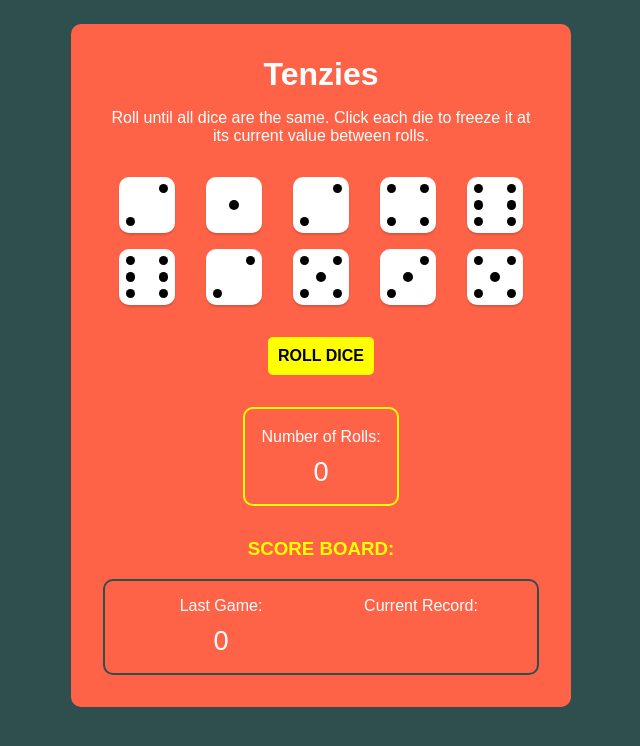
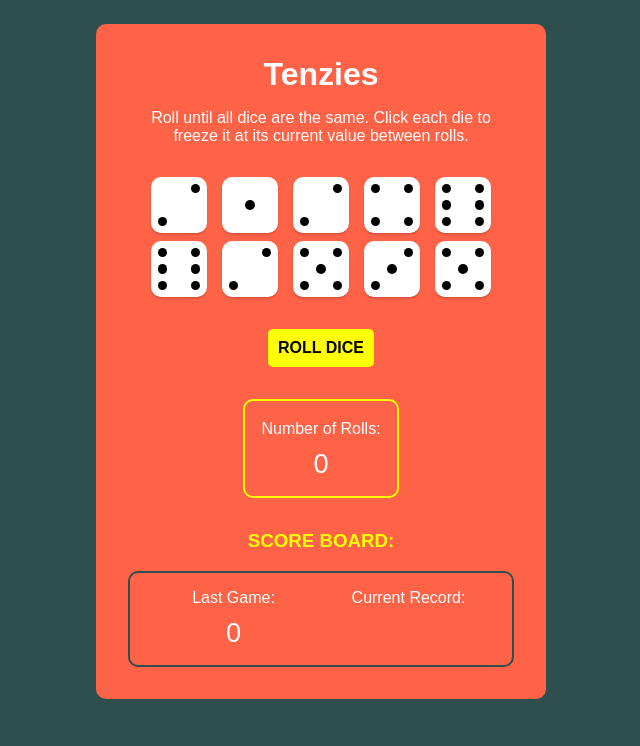
Before and after one commit to luisafalcao/tenzies-game, a React (Vite) app: page / in a window 1280 px wide. Shown: the top 746 px of the page, without its empty margins (319-959 px from the left). Built offline with nearby package versions, Linux system fonts and the light colour scheme; a web font is replaced by a local one.

Commit message:
Update dice
Fix spacing between dice

```diff
--- a/src/App.css
+++ b/src/App.css
@@ -1,8 +1,9 @@
 .container--dice {
   display: flex;
   flex-wrap: wrap;
-  justify-content: space-between;
-  gap: 1rem;
+  justify-content: space-evenly;
+
+  gap: 0.5rem;
   padding: 1rem;
   width: 100%;
 }
--- a/src/index.css
+++ b/src/index.css
@@ -18,7 +18,7 @@ body {
 
 main {
   background-color: tomato;
-  max-width: 500px;
+  width: 450px;
   max-height: 100vh;
   aspect-ratio: 1/1;
   border-radius: 10px;
```
Also changed, not shown: src/components/Die.css (line endings or trailing spaces).
